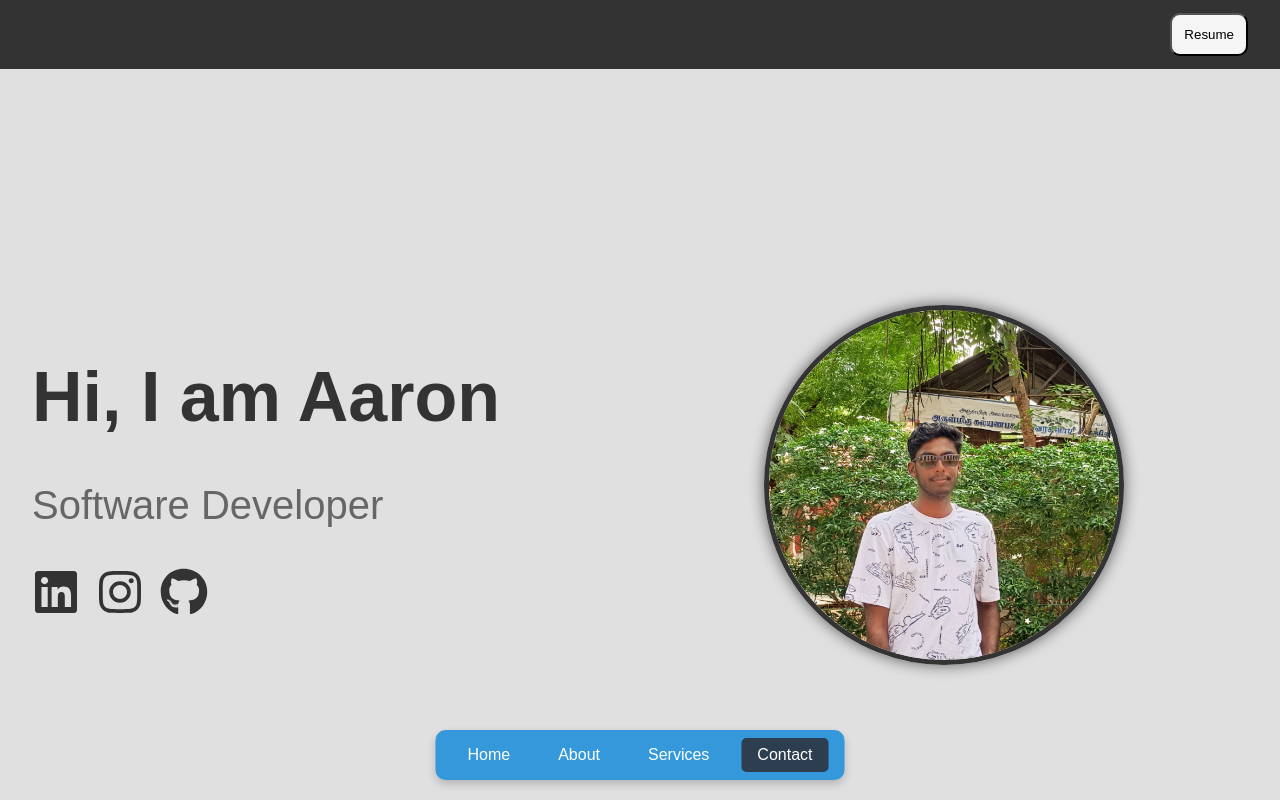
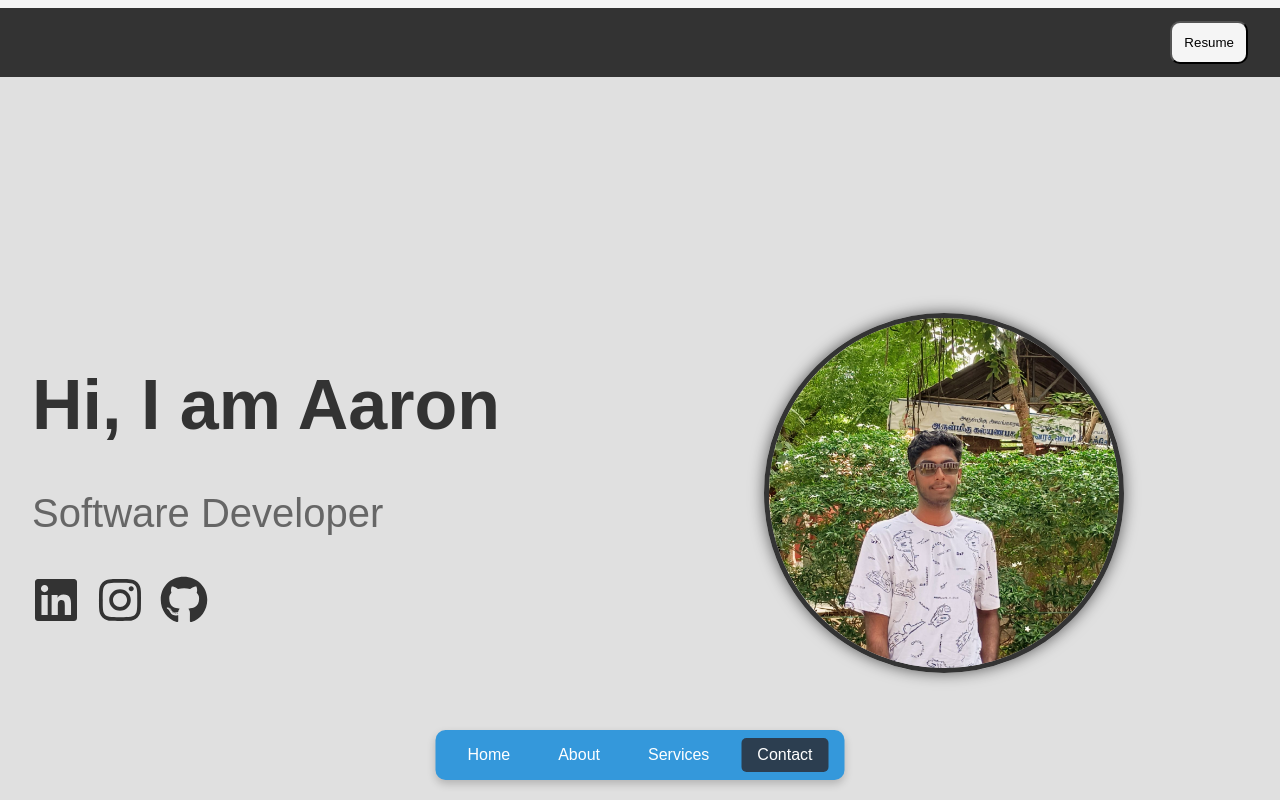
Before and after one commit to aarons2612/Portfolio, a React (Create React App) app: page / in a window 1280 px wide. Shown: the top 800 px of the page. Built offline with nearby package versions, Linux system fonts and the light colour scheme.

Commit message:
Added Header files

```diff
--- a/src/components/Header.css
+++ b/src/components/Header.css
@@ -1,6 +1,6 @@
 .header{
     background-color: #333333;
-    margin-top: -2rem;
+    margin-top: -1.5rem;
     display: flex;
     width: 100%;
     justify-content: right;
```
